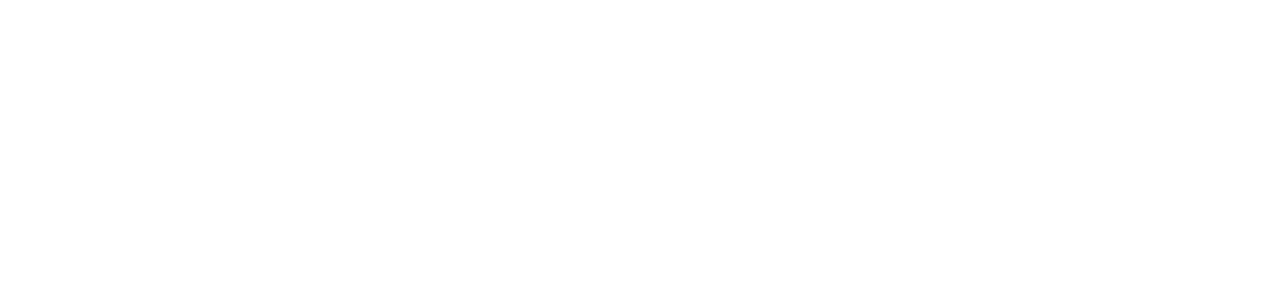
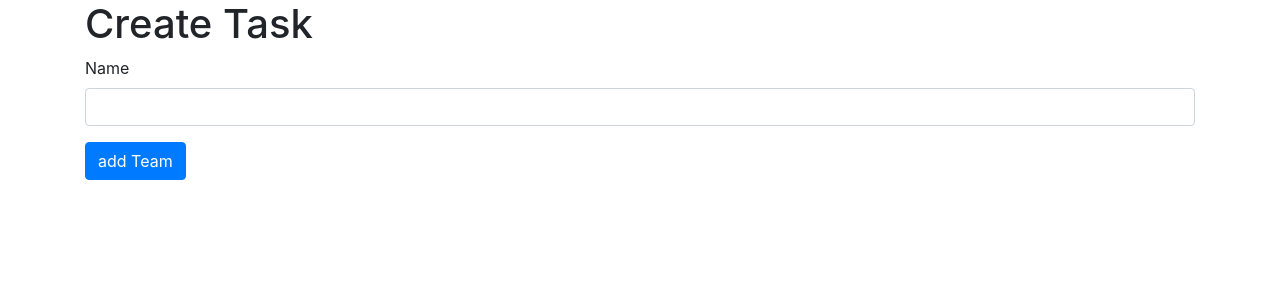
Before and after one commit to TolulopeJoel/React-App-Test, a React (Create React App) app: page /teams/new in a window 1280 px wide. Before the commit this address had no page. Shown: the top 300 px of the page. Built offline with nearby package versions, Linux system fonts and the light colour scheme.

Commit message:
Added page to create team

```diff
--- a/src/App.js
+++ b/src/App.js
@@ -3,6 +3,7 @@
 import TaskDetail from './pages/task/TaskDetail';
 import TaskList from './pages/task/TaskList';
 import TaskCreate from './pages/task/TaskCreate';
+import CreateTeam from './pages/team/TeamCreate';
 import SignIn from './components/Auth/SignIn';
 
 
@@ -13,6 +14,7 @@
         <Route index element={<TaskList />} />
         <Route path="/tasks/:taskId" element={<TaskDetail />} />
         <Route path="/tasks/new" element={<TaskCreate />} />
+        <Route path="/teams/new" element={<CreateTeam />} />
         <Route path="/login" element={<SignIn />} />
         {/* <Route path="/tasks/:taskId/delete" element={<TaskDelete />} />
         <Route path="/tasks/:taskId/edit" element={<TaskEdit />} /> */}
--- a/src/pages/team/TeamCreate.js
+++ b/src/pages/team/TeamCreate.js
@@ -0,0 +1,58 @@
+import React, { useState, useEffect } from "react";
+import { useNavigate } from "react-router-dom";
+import api from "../../components/api";
+
+export default function CreateTeam() {
+    const [name, setName] = useState("");
+
+    const [fieldErrors, setfieldErrors] = useState({});
+    const [otherErrors, setotherErrors] = useState({});
+    const navigate = useNavigate();
+
+    const handleSubmit = async (event) => {
+        event.preventDefault();
+        try {
+            await api.post("/teams/", { name });
+            navigate("/")
+        } catch (error) {
+            if (error.response.data.detail) {
+                setotherErrors([error.response.data.detail]);
+            } else if (error.response.data.message) {
+                setotherErrors([error.response.data.message]);
+            } else if (error.response.data.non_field_errors) {
+                setotherErrors(error.response.data.non_field_errors);
+            } else {
+                setfieldErrors(error.response.data);
+            }
+        }
+    };
+
+    return (
+        <div className="container">
+            <h1>Create Task</h1>
+            {otherErrors && Object.values(otherErrors).map((errorMessage) => {
+                return (
+                    <div className="alert alert-danger w-100">{errorMessage}</div>
+                )
+            })}
+            <form onSubmit={handleSubmit}>
+                <div className="form-group">
+                    <label htmlFor="name">Name</label>
+                    {fieldErrors.name && (<div className="text-danger w-100">{fieldErrors.name}</div>)}
+                    <input
+                        type="text"
+                        className="form-control"
+                        id="name"
+                        name="name"
+                        value={name}
+                        onChange={(event) => setName(event.target.value)}
+                    />
+                </div>
+
+                <button type="submit" className="btn btn-primary">
+                    add Team
+                </button>
+            </form>
+        </div>
+    );
+}
```
